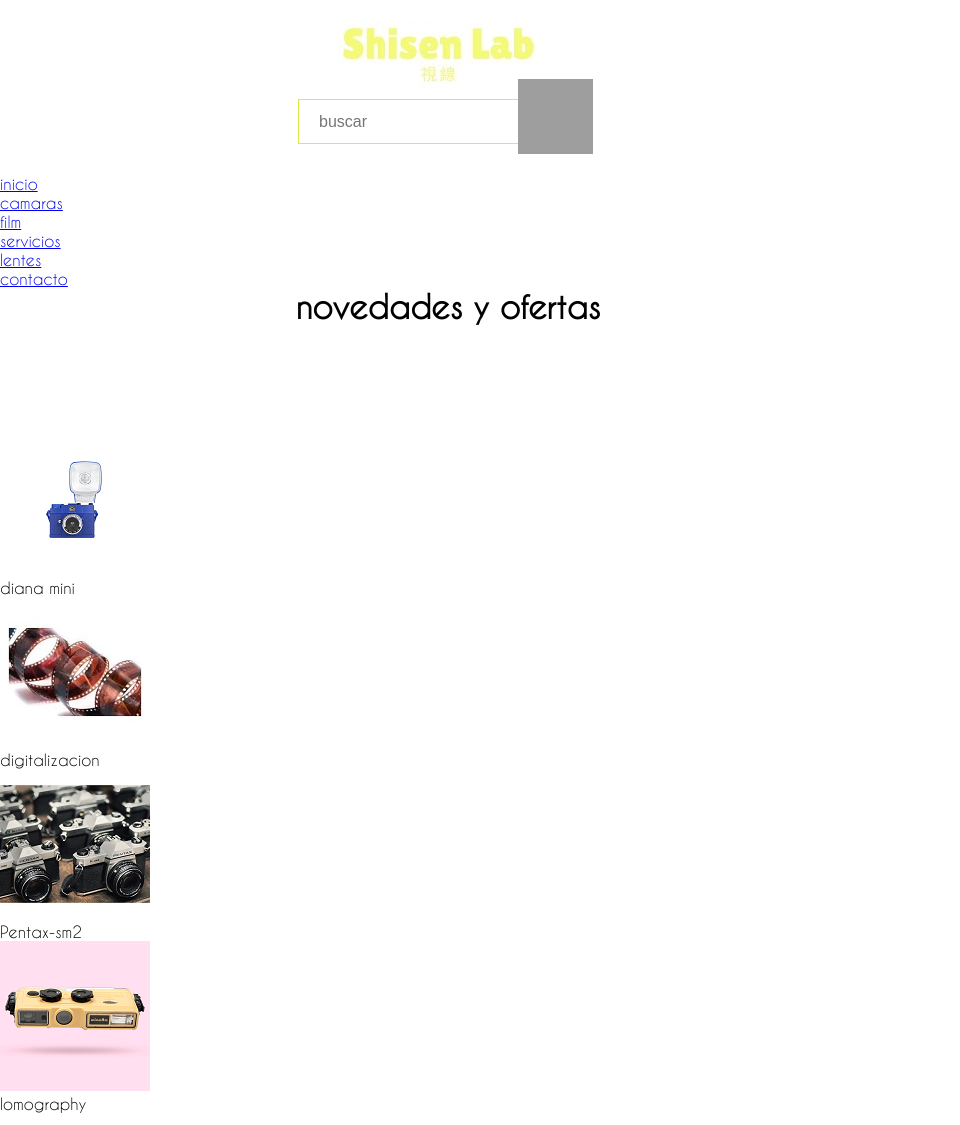
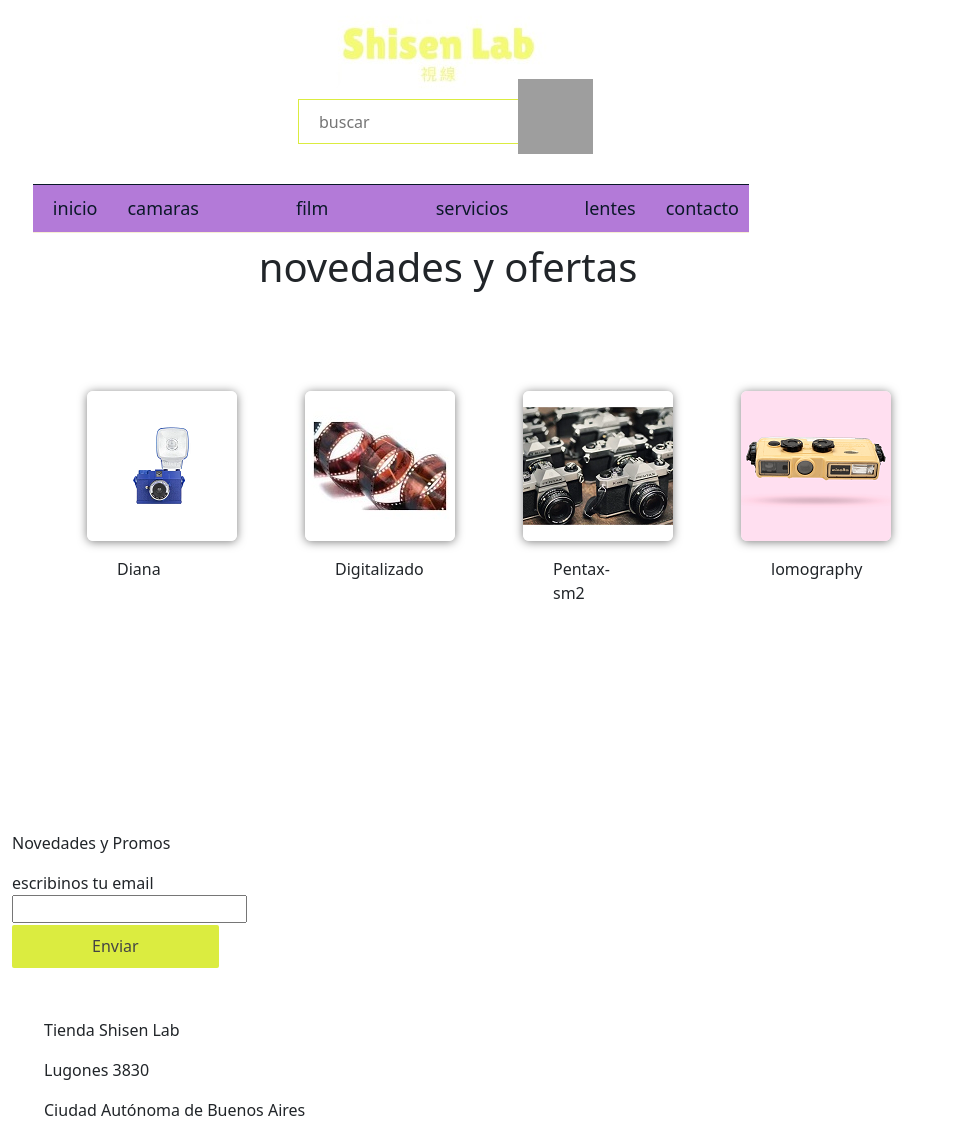
Before and after one commit to MaroFredes/proyecto-shisenlab, a plain HTML site: page index.html in a window 1280 px wide. Shown: the top 1125 px of the page, without its empty margins (0-960 px from the left). Drawn offline with nearby package versions, Linux system fonts and the light colour scheme; grey boxes are pictures that could not be loaded.

Commit message:
bootstrap y tranformaciones 2

```diff
--- a/css/styles.css
+++ b/css/styles.css
@@ -58,6 +58,7 @@
 
 .header nav ul{
     display: flex;
+    flex-wrap: wrap;
 }
 
 .header > img{
--- a/index.html
+++ b/index.html
@@ -4,11 +4,15 @@
         <meta charset="UTF-8">
         <meta http-equiv="X-UA-Compatible" content="IE= edge">
         <meta name="viewport" content="width=device-width, initial-scale=1.0">
-        <link rel="stylesheet" href="https://cdnjs.cloudflare.com/ajax/libs/animate.css/4.1.1/animate.min.css">
+        <link rel="stylesheet" href="css/bootstrap.bundle.min.js">
         <link rel="stylesheet" href="./css/styles.css">
+        <link href="https://cdn.jsdelivr.net/npm/bootstrap@5.1.3/dist/css/bootstrap.min.css" rel="stylesheet" integrity="sha384-1BmE4kWBq78iYhFldvKuhfTAU6auU8tT94WrHftjDbrCEXSU1oBoqyl2QvZ6jIW3" crossorigin="anonymous">
         <title>Shisen Lab 視線</title>
     </head>
-    <body class="grid-contenedor-padre">
+    <body>
+        <!-- inicio header (logo + nav) -->
+        <!-- inicio contenedor padre  -->
+        <div class="container">
         <header class="fondoheader">
                 <img class="titulo" src="./images/encabezado/Shisen Lab.jpg" alt="tituloshisenlab">
                 <div class="search">
@@ -17,40 +21,90 @@
                     <a href="#"><img class="search-icon" src="http://www.endlessicons.com/wp-content/uploads/2012/12/search-icon.png"></a>
                 </form>
                 </div>
-        </header>
-        <nav class="nav">
+                <!-- fin contenedor padre -->
+                <!-- fin header (logo + nav) -->
+
+                <!-- inicio main -->
+        <main class="row">
+                <nav class="col-lg-9 col-md-8 col-sm-12">
+                <ul class="acorh">
+                    <li id="index"><a href="index.html">inicio</a>
+                    <li id="camaras"><a href="pages/camaras.html">camaras</a>
                     <ul>
-                <li  id="index"><a href="index.html">inicio</a>
-                <li id="camaras"><a href="pages/camaras.html">camaras</a>
+                        <li><a href="pages/formato35mm/formato35mm.html">formato35mm</a></li>
+                        <li><a href="pages/formato120mm/formato120mm.html">formato120mm</a></li>
+                        <li><a href="pages/formato110mm/formato110mm.html">formato110mm</a></li>
+                    </ul>
                     </li>
                     <li id="film"><a href="pages/film.html">film</a>
+                    <ul>
+                        <li><a href="pages/film35mm/film35mm.html">film 35mm</a></li>
+                        <li><a href="pages/film120mm/film120mm.html">film 120mm</a></li>
+                        <li><a href="pages/film110mm/film110mm.html">film 110mm</a></li>
+                        <li><a href="pages/filminstantaneo/filminstantaneo.html">film instantaneo</a></li>
+                    </ul>
                     </li>
-                <li  id="servicios"><a href="pages/servicios.html">servicios</a>
+                    <li id="servicios"><a href="pages/servicios.html">servicios</a>
+                    <ul>
+                        <li><a href="pages/digitalizacion/digitalizacion.html">digitalizacion</a></li>
+                        <li><a href="pages/revelados+digitalizacion/reveladosydigitalizado.html">revelado y digitalizacion</a></li>
+                    </ul>
+                    </li><li id="lentes"><a href="pages/lentes.html">lentes</a>
                     </li>
-                <li  id="lentes"><a href="pages/lentes.html">lentes</a></li>
-                <li  id="contacto"><a href="pages/contacto.html">contacto</a>
+                    <li id="contacto"><a href="pages/contacto.html">contacto</a>
                 </ul>
             </nav>
+        </header>
+        <!-- fin header  -->
+
+        <!-- inicio sections -->
+        <section>
         <h1 class="noveyofer">novedades y ofertas</h1>
-        <section class="grid-hijo">
-            <div>
+        </section>
+        <!-- inicio section grid-contenedor -->
+        <section class="row">
+        <div class="grid-contenedor">
+
+        <div class="col-lg-3 col-md-6 col-sm-12">
+            <figure>
                 <img src="./images/35mm/lentes/diana-mini_twilight-blue_front-tienda.png" alt="diana mini twilightblue">
-                <p class="parrafo">diana mini</p>
+                <div class="capa">
+                    <h3>diana mini formato 120mm</h3>
                 </div>
-            <div>
+            </figure>
+            <p class="grid-parrafo">Diana</p>
+        </div>
+        <div class="col-lg-3 col-md-6 col-sm-12">
+            <figure>
                 <img src="./images/35mm/digitalizacion/solodigit.jpg" alt="digitalizado">
-                <p class="parrafo">digitalizacion</p>
+                <div class="capa">
+                    <h3>digitalizado</h3>
                 </div>
-            <div>
+            </figure>
+            <p class="grid-parrafo">Digitalizado</p>
+        </div>
+        <div class="col-lg-3 col-md-6 col-sm-12">
+            <figure>
                 <img src="images/35mm/camaras35mm/Pentax-sm2.png" alt="Pentax-sm2">
-                <p class="parrafo">Pentax-sm2</p>
+                <div class="capa">
+                    <h3>pentax-sm2 formato 35mm</h3>
                 </div>
-            <div>
-                <img src="images/35mm/110mm/110mm1.png" alt="lomo">
-                <p class="parrafo">lomography</p>
+        </figure>
+            <p class="grid-parrafo">Pentax-sm2</p>
+        </div>
+        <div class="col-lg-3 col-md-6 col-sm-12">
+            <figure>
+            <img src="images/35mm/110mm/110mm1.png" alt="camara estilo lomography">
+            <div class="capa">
+                <h3>camara estilo lomography</h3>
+            </div>
+        </figure>
+            <p class="grid-parrafo">lomography</p>
+        </div>
         </div>
         </section>
-
+        <!-- fin section grid-contenedor -->
+        <section>
         <div class="novypromo"><p> Novedades y Promos</p>
             <form action="">
             <label for="email">escribinos tu email</label><br>
@@ -60,8 +114,11 @@
         <a class="css-boton boton-send" id="btn" href="#">
         Enviar
         </a>
+        </section>
+        <!-- fin sections -->
 
-        <footer class=footer>
+        <!-- inicio footer -->
+        <footer class="footer">
             <div>
                 <ul>
                 <p>Tienda Shisen Lab</p>
@@ -78,7 +135,18 @@
         <div>
             <p> Stalkeanos en</p>
         </div>
+        <div class="social">
+            <a href="#"><img src="./images/35mm/facebook.png" alt="facebook"></a>
+            <a href="#"><img src="images/35mm/twitter.png" alt="twitter"></a>
+            <a href="#"><img src="images/35mm/instagram.png" alt="instagram"></a>
+        </div>
+        </div>
         </footer>
+        <!-- fin footer -->
+        </main>
+        <!-- fin main -->
+    </div>
+    <!-- fin contenedor padre  -->
     </body>
-
+    <script src="https://cdn.jsdelivr.net/npm/bootstrap@5.1.3/dist/js/bootstrap.bundle.min.js" integrity="sha384-ka7Sk0Gln4gmtz2MlQnikT1wXgYsOg+OMhuP+IlRH9sENBO0LRn5q+8nbTov4+1p" crossorigin="anonymous"></script>
 </html>
```
Lines whose indentation alone changed are shown as unchanged.
